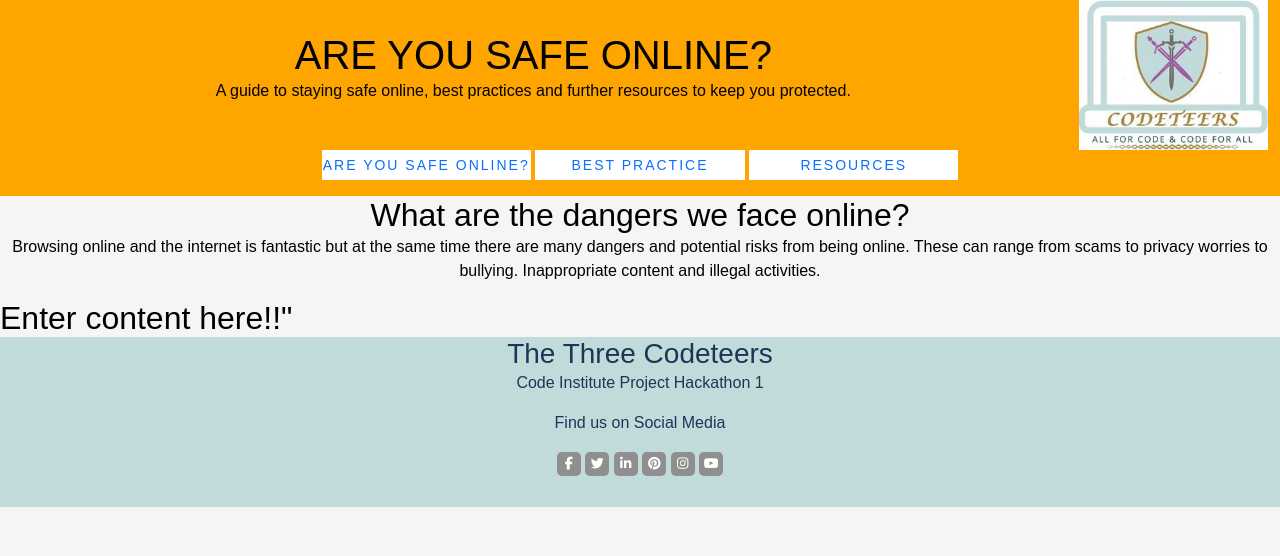
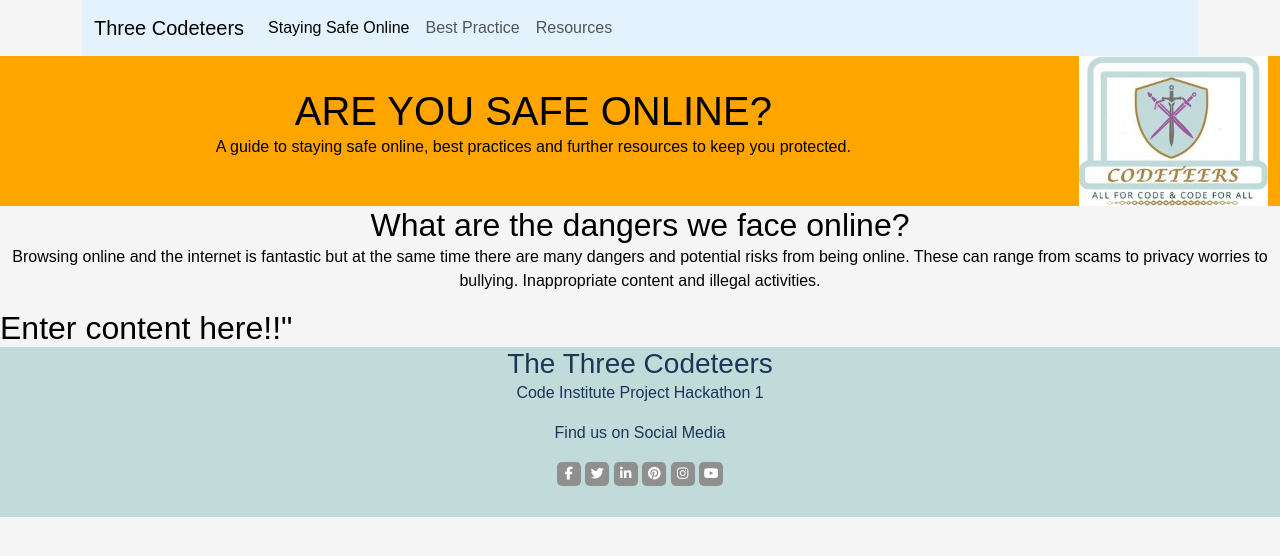
Before and after one commit to SamuelParkerTech/WWBC-3CODETEERS-HACK1, a plain HTML site: page index.html in a window 1280 px wide. Drawn offline with nearby package versions, Linux system fonts and the light colour scheme.

Commit message:
edited navbar style/location and made responsive

```diff
--- a/index.html
+++ b/index.html
@@ -15,9 +15,31 @@
     <link rel="icon" type="image/png" sizes="16x16" href="assets/css/images/favicon-16x16.png">
     <link href="assets/css/style.css" rel="stylesheet">
 </head>
-
 <body>
     <!-- Header and Nav Bar -->
+ <div class="container">
+    <nav class="navbar navbar-expand-lg" style="background-color: #e3f2fd;">
+        <div class="container-fluid">
+          <a class="navbar-brand" href="#">Three Codeteers</a>
+          <button class="navbar-toggler" type="button" data-bs-toggle="collapse" data-bs-target="#navbarNav" aria-controls="navbarNav" aria-expanded="false" aria-label="Toggle navigation">
+            <span class="navbar-toggler-icon"></span>
+          </button>
+          <div class="collapse navbar-collapse" id="navbarNav">
+            <ul class="navbar-nav">
+              <li class="nav-item">
+                <a class="nav-link active" aria-current="page" href="#">Staying Safe Online</a>
+              </li>
+              <li class="nav-item">
+                <a class="nav-link" href="#">Best Practice</a>
+              </li>
+              <li class="nav-item">
+                <a class="nav-link" href="#">Resources</a>
+              </li>
+            </ul>
+          </div>
+        </div>
+      </nav>
+</div>
     <header id="headerid">
         <div class="container-fluid">
             <div class="row no-gutters align-items-center">
@@ -31,21 +53,6 @@
                     </a>
                 </div>
             </div>
-            <nav>
-                <div class="row">
-                    <ul id="nav" class="list-inline menucontainer">
-                        <li class="col-4 col-sm-2 safe-online list-inline-item linkmenu">
-                            <a href="index.html" class="linksafe"><span>Are you Safe Online?</span></a>
-                        </li>
-                        <li class="col-4 col-sm-2 best-practice list-inline-item linkmenu">
-                            <a href="bestpractice.html" class="linkbestpractice"><span>Best Practice</span></a>
-                        </li>
-                        <li class="col-4 col-sm-2 resources list-inline-item linkmenu">
-                            <a href="resource.html" class="linkresources"><span>Resources</span></a>
-                        </li>
-                    </ul>
-                </div>
-            </nav>
         </div>
     </header>
     <!-- Main content for the main page-->
```
